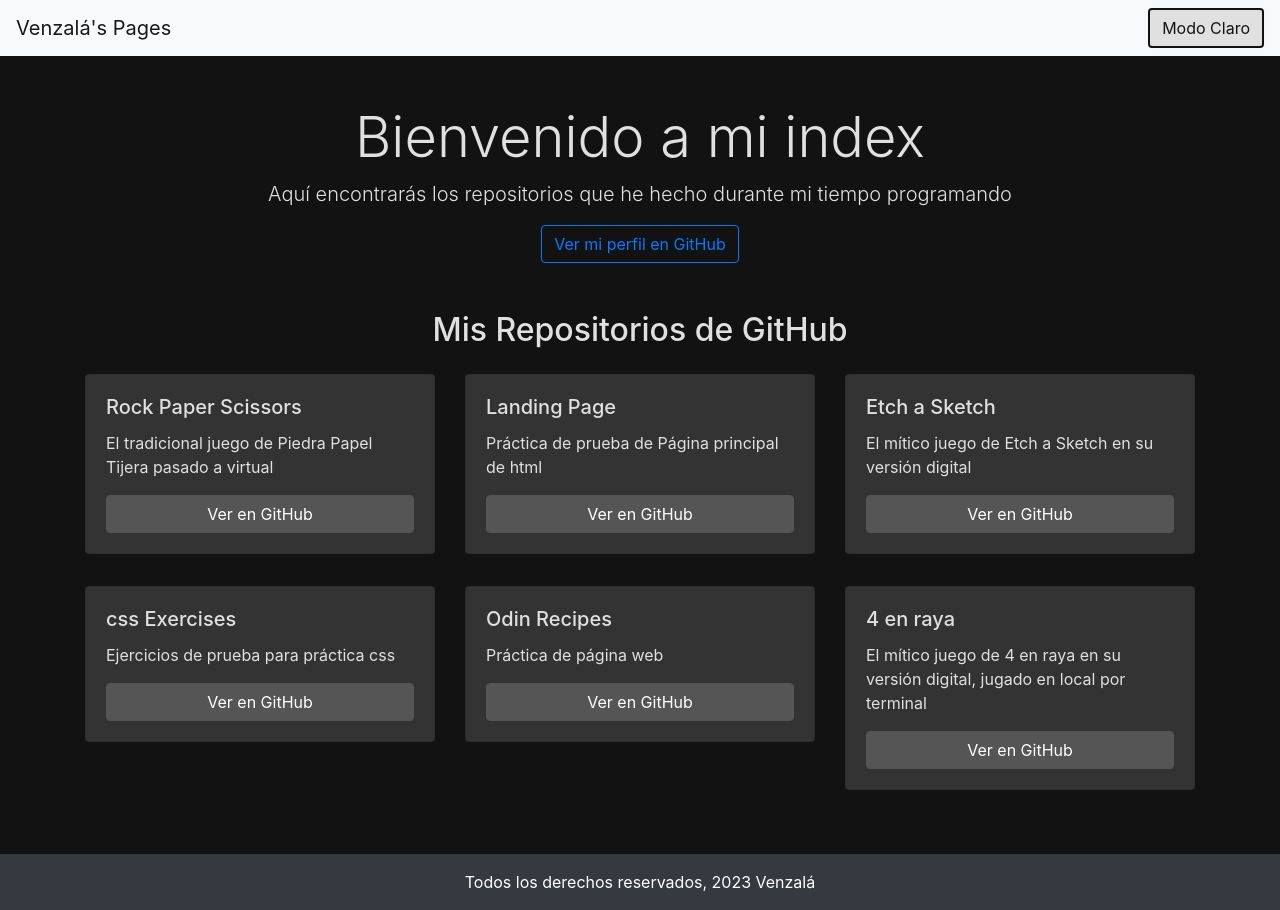
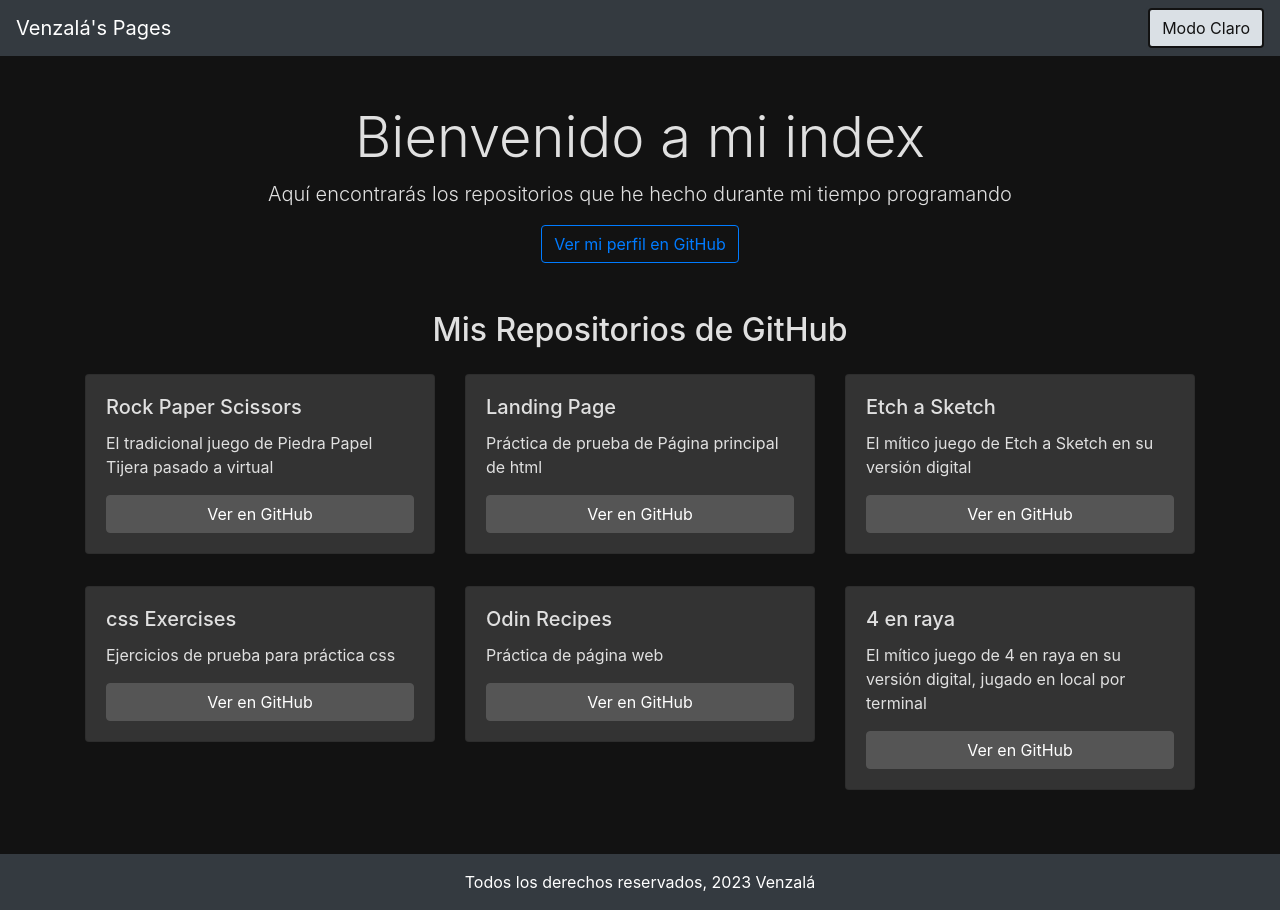
Before and after one commit to vxnzala1/vxnzala1.github.io, a plain HTML site: page index.html in a window 1280 px wide. Both pictures are taken after a click on the button "Modo Oscuro". Drawn offline with nearby package versions, Linux system fonts and the light colour scheme.

Commit message:
Actualización de colores

```diff
--- a/index.html
+++ b/index.html
@@ -13,11 +13,11 @@
 <body>
 
     <!-- Navegación -->
-    <nav class="navbar navbar-expand-lg navbar-light bg-light">
+    <nav id="navbar" class="navbar navbar-expand-lg navbar-dark bg-dark">
         <a class="navbar-brand" href="#">Venzalá's Pages</a>
         <!-- Boton de modo oscuro -->
         <div class="ml-auto">
-            <button id="darkModeToggle" class="btn btn-outline-light">Modo Oscuro</button>
+            <button id="darkModeToggle" class="btn btn-outline-dark bg-light">Modo Oscuro</button>
         </div>
     </nav>
 
@@ -129,9 +129,13 @@
         darkModeToggle.addEventListener('click', () => {
     if (body.classList.contains('dark-mode')) {
         body.classList.remove('dark-mode');
+        body.classList.add('light-mode');
         darkModeToggle.textContent = 'Modo Oscuro';
     } else {
+        body.classList.remove('light-mode');
         body.classList.add('dark-mode');
+
+
         darkModeToggle.textContent = 'Modo Claro';
     }
 });
```
Lines whose indentation alone changed are shown as unchanged.
